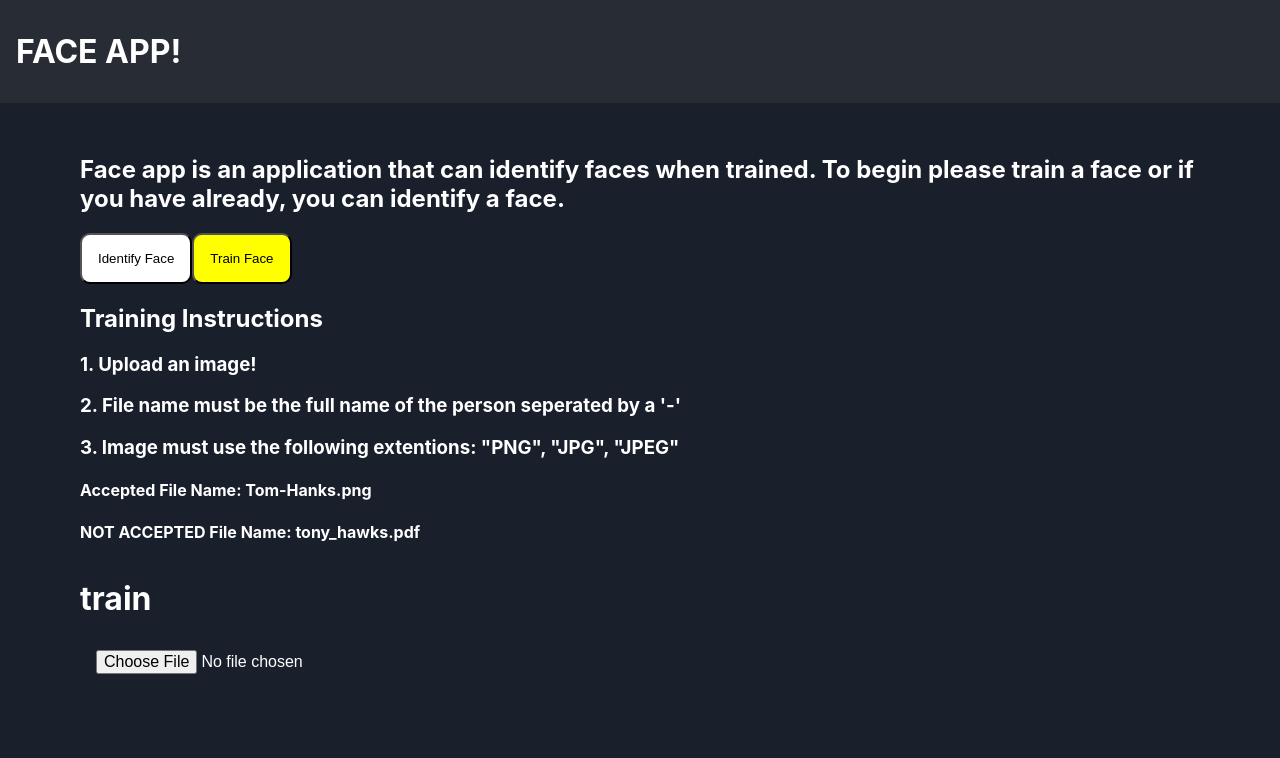
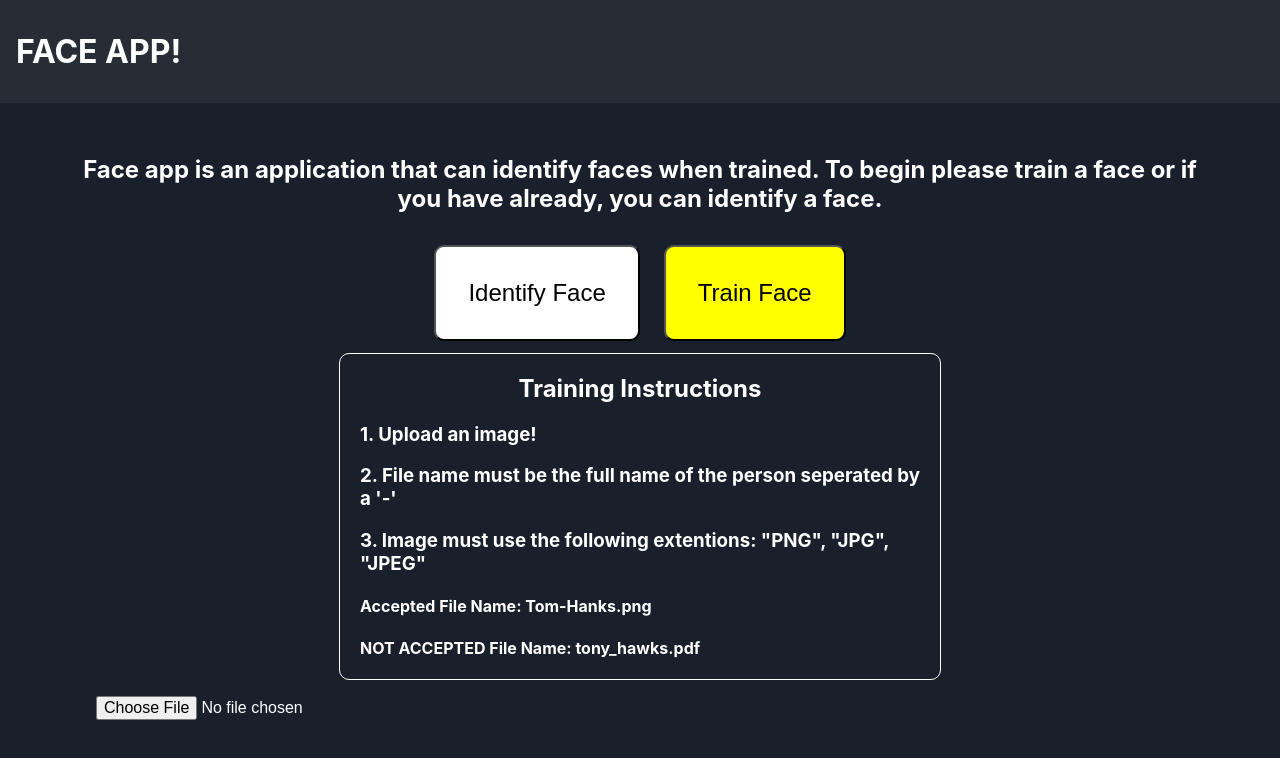
Before and after one commit to etseng02/faceapp, a React (Create React App) app: page / in a window 1280 px wide. Both pictures are taken after a click on the button "Train Face". Shown: the top 758 px of the page. Built offline with nearby package versions, Linux system fonts and the light colour scheme.

Commit message:
Added styling for instructions

```diff
--- a/src/App.scss
+++ b/src/App.scss
@@ -15,4 +15,21 @@ body {
   margin-right: 3em;
 }
 
+.main-buttons {
+  display: flex;
+  justify-content: center;
+  margin-left: auto;
+  margin-right: auto;
+
+}
+
 // insert media queries here
+@media (max-width: 600px) {
+
+  .main-body {
+    padding:0.5em;
+    margin-left: 0.5em;
+    margin-right: 0.5em;
+  }
+
+}
--- a/src/Screens/HomeScreen.tsx
+++ b/src/Screens/HomeScreen.tsx
@@ -20,6 +20,7 @@ export const HomeScreen: React.FC = (props) => {
       <div className="main-body">
       <h2>Face app is an application that can identify faces when trained. To begin please train a face or if you have already, you can identify a face.</h2>
 
+      <div className="main-buttons">
         <Button
           text ={'Identify Face'}
           changeUploadMode={changeUploadMode}
@@ -30,6 +31,7 @@ export const HomeScreen: React.FC = (props) => {
           changeUploadMode={changeUploadMode}
           selected={state.imageUploadMode}
         />
+      </div>
 
       {state.imageUploadMode === 'train' &&
         <Instructions/>
@@ -37,7 +39,6 @@ export const HomeScreen: React.FC = (props) => {
 
       {state.imageUploadMode === 'train' &&
         <Fragment>
-          <h1>{state.imageUploadMode}</h1>
         <UploadImage
           mode = {state.imageUploadMode}
         />
@@ -46,7 +47,6 @@ export const HomeScreen: React.FC = (props) => {
 
       {state.imageUploadMode === 'identify' &&
         <Fragment>
-          <h1>{state.imageUploadMode}</h1>
         <UploadImage
           mode = {state.imageUploadMode}
         />
--- a/src/components/instructions.tsx
+++ b/src/components/instructions.tsx
@@ -1,15 +1,18 @@
 import React, { Fragment } from 'react'
+import '../styles/_instructions.scss'
 
 export const Instructions: React.FC = (props) => {
 
   return (
     <Fragment>
+      <div className="instructions">
         <h2>Training Instructions</h2>
         <h3>1. Upload an image!</h3>
         <h3>2. File name must be the full name of the person seperated by a '-'</h3>
         <h3>3. Image must use the following extentions: "PNG", "JPG", "JPEG"</h3>
         <h4>Accepted File Name: Tom-Hanks.png</h4>
         <h4>NOT ACCEPTED File Name: tony_hawks.pdf</h4>
+      </div>
     </Fragment>
   )
 }
--- a/src/styles/_button.scss
+++ b/src/styles/_button.scss
@@ -1,6 +1,8 @@
 @import './config';
 
 button {
-  padding: 1rem;
+  font-size: 1.5em;
+  padding: 2rem;
   border-radius: 10px;
+  margin: 0.5em;
 }
--- /dev/null
+++ b/src/styles/_instructions.scss
@@ -0,0 +1,28 @@
+@import './config';
+
+.instructions {
+  border-radius: 10px;
+  border-style: solid;
+  border-color: $primaryText;
+  border-width: 1px;
+  margin-left: auto;
+  margin-right: auto;
+  justify-content: center;
+  padding-left: 1.25em;
+  padding-right: 1.25em;
+  width: 50%
+}
+
+H2 {
+  margin-left: auto;
+  margin-right: auto;
+  text-align: center;
+}
+
+@media (max-width: 850px) {
+
+  .instructions {
+    width: 90%;
+  }
+
+}
```
Lines whose indentation alone changed are shown as unchanged.
